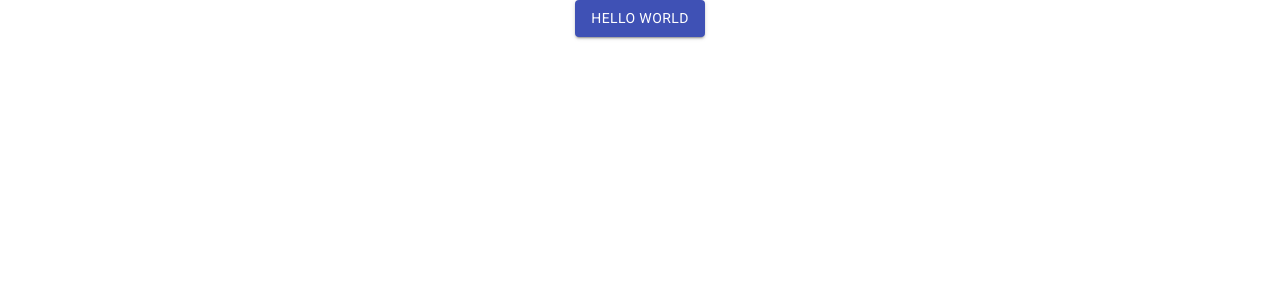
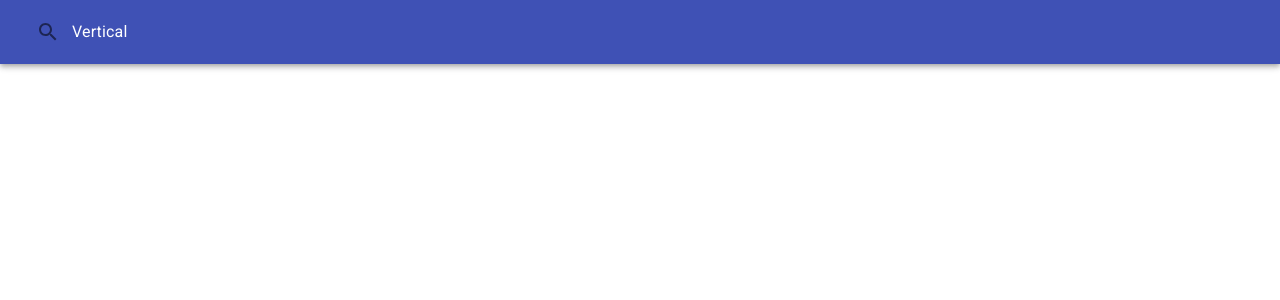
Before and after one commit to EmilyLow/vertical-v1, a React (Create React App) app in the folder vertical-v1/: page / in a window 1280 px wide. Shown: the top 300 px of the page. Built offline with nearby package versions, Linux system fonts and the light colour scheme.

Commit message:
Added header

```diff
--- a/vertical-v1/src/App.js
+++ b/vertical-v1/src/App.js
@@ -1,13 +1,11 @@
 import logo from './logo.svg';
 import './App.css';
-import Button from '@material-ui/core/Button';
+import Header from "./Header";
 
 function App() {
   return (
-    <div className="App">
-      <Button variant="contained" color="primary">
-      Hello World
-    </Button>
+    <div >
+      <Header/>
     </div>
   );
 }
--- /dev/null
+++ b/vertical-v1/src/Header.js
@@ -0,0 +1,22 @@
+
+import { AppBar, IconButton, Toolbar, Typography} from "@material-ui/core";
+import SearchIcon from "@material-ui/icons/Search";
+
+
+function Header() {
+
+    return(
+        <AppBar position="static">
+            <Toolbar>
+                <IconButton>
+                    <SearchIcon/>
+                </IconButton>
+                <Typography>Vertical</Typography>
+            </Toolbar>
+
+        </AppBar>
+    );
+}
+
+
+export default Header;
```
Also changed, not shown: 1 other file (tests, documents, lock files or other folders).
